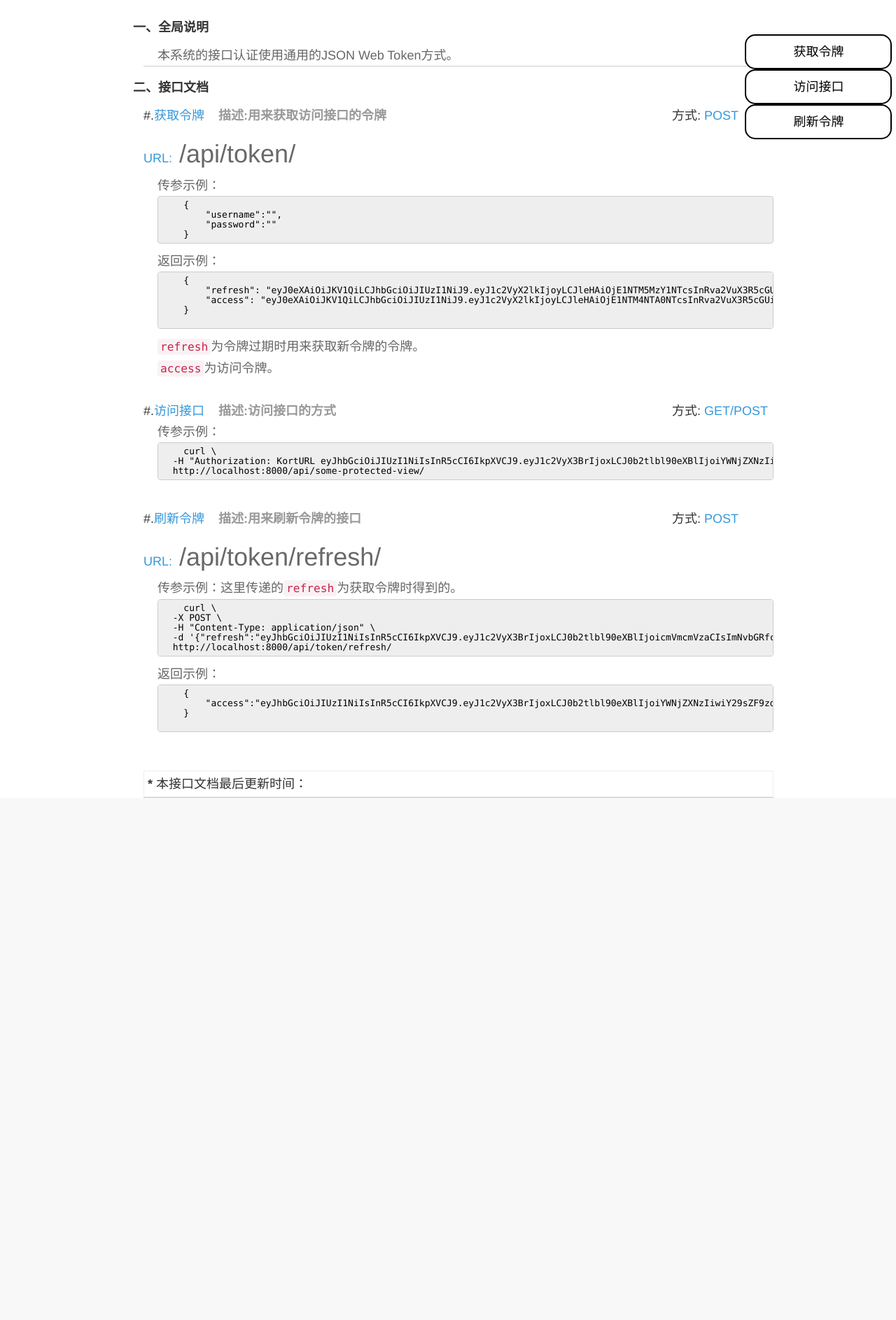
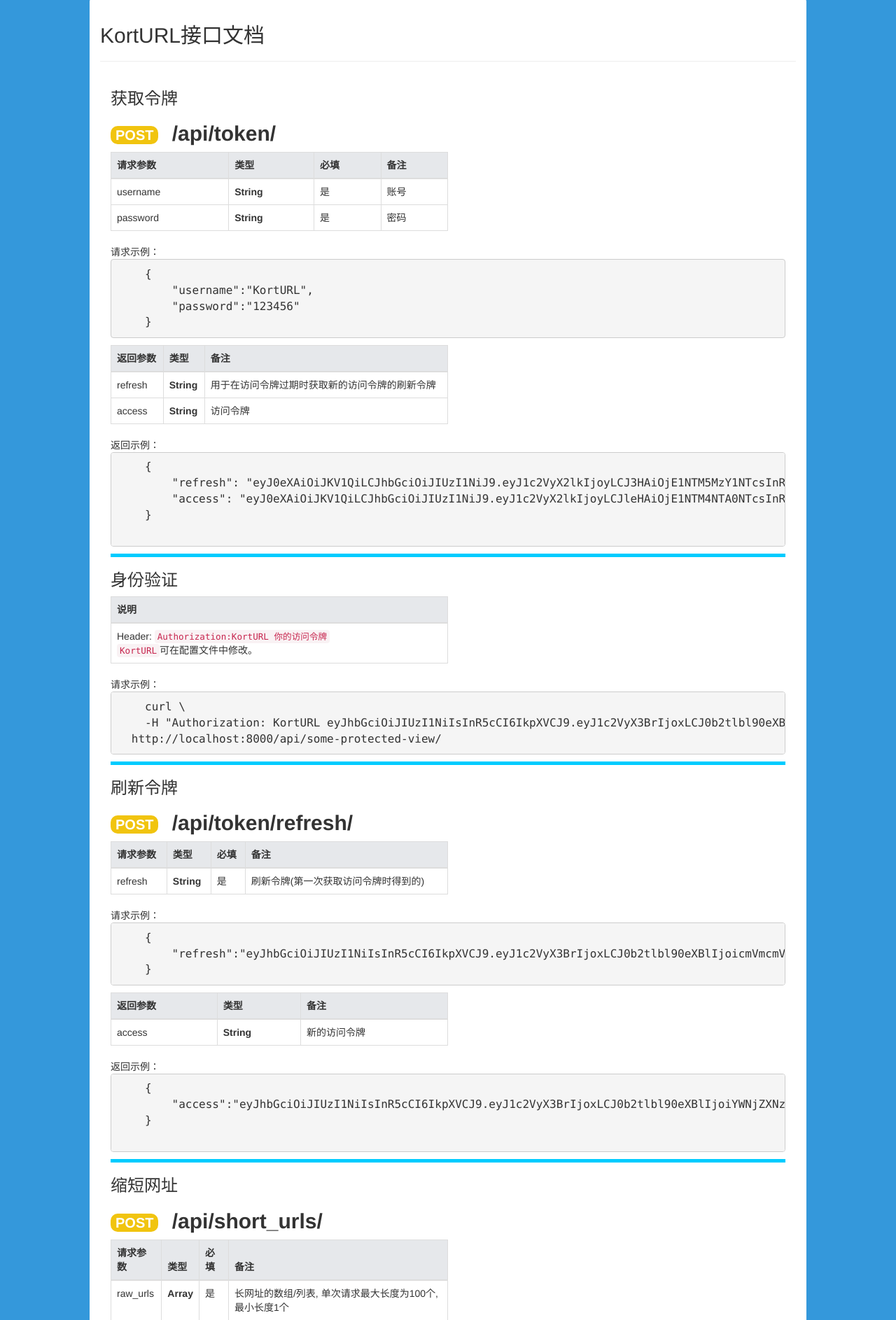
Before and after one commit to skyxv/KortURL, a Django app: page /docs/ in a window 1280 px wide. Shown: the part 51-1937 px from the top of the page at 70% size. Before the commit the page ends 1191 px from the top, so only its background shows below. Run offline with Django 3.2, Linux system fonts and the light colour scheme; parts of the project's set-up code (start-up, migrations or seed data) failed here and were passed over; some libraries are stand-ins or nearby versions.

Commit message:
Updated the page style to make the page more beautiful

```diff
--- a/templates/doc.html
+++ b/templates/doc.html
@@ -2,91 +2,243 @@
 {% load static %}
 {% load custom_tags %}
 {% block title %}接口文档{% endblock title %}
-{% block body_style %}style="background-color: white;"{% endblock body_style %}
-{% block extra_header %}
-<link rel="stylesheet" href="{% static 'css/api.css' %}">
-{% endblock extra_header %}
 
 {% block body %}
-    <div id="cont">
-    <div class='fun'>
-        <br>
-        <br>
-        <div class='lineface'>一、全局说明 </div>
-        <div class='says'>
-           本系统的接口认证使用通用的JSON Web Token方式。<br>
-        </div>
-    </div>
-    <div class='fun'>
-        <div class='lineface'>二、接口文档</div>
+    <div class="doc_body">
+            <h2>{{ "KortURL"| get_site_name }}接口文档</h2>
+            <hr>
+        <div class="container-fluid">
+            <div class="api">
+            <h3>获取令牌</h3>
+        <h2><span class="badge badge_post">POST</span><strong>/api/token/</strong></h2>
+            <table class="table table-bordered" style="width: 50%;">
+                <thead>
+                <tr>
+                    <th class="table_th">请求参数</th>
+                    <th class="table_th">类型</th>
+                    <th class="table_th">必填</th>
+                    <th class="table_th">备注</th>
+                </tr>
+                </thead>
+                <tbody>
+                <tr>
+                    <td>username</td>
+                    <td><strong>String</strong></td>
+                    <td>是</td>
+                    <td>账号</td>
+                </tr>
+                <tr>
+                    <td>password</td>
+                    <td><strong>String</strong></td>
+                    <td>是</td>
+                    <td>密码</td>
+                </tr>
+                </tbody>
+            </table>
 
-        <a name="获取令牌接口"></a>
-        <span class='le'>#.<em>获取令牌</em> <b>描述:用来获取访问接口的令牌</b></span>
-        <span class='ri'>方式:<em> POST</em></span>
-        <h1><em>URL:</em>    <span style="color: dimgray;">/api/token/</span></h1>
-        <div class='says'>传参示例：
-<pre class="intersays">
+                    <div>请求示例：
+<pre class="pre_font">
     {
-        "username":"",
-        "password":""
+        "username":"KortURL",
+        "password":"123456"
     }
 </pre>
 
                     </div>
-        <div class='says'>返回示例：
-    <pre class="intersays">
+
+            <table class="table table-bordered" style="width: 50%;">
+                <thead>
+                <tr>
+                    <th class="table_th">返回参数</th>
+                    <th class="table_th">类型</th>
+                    <th class="table_th">备注</th>
+                </tr>
+                </thead>
+                <tbody>
+                <tr>
+                    <td>refresh</td>
+                    <td><strong>String</strong></td>
+                    <td>用于在访问令牌过期时获取新的访问令牌的刷新令牌</td>
+                </tr>
+                <tr>
+                    <td>access</td>
+                    <td><strong>String</strong></td>
+                    <td>访问令牌</td>
+                </tr>
+                </tbody>
+            </table>
+                <div>返回示例：
+    <pre class="pre_font">
     {
-        "refresh": "eyJ0eXAiOiJKV1QiLCJhbGciOiJIUzI1NiJ9.eyJ1c2VyX2lkIjoyLCJleHAiOjE1NTM5MzY1NTcsInRva2VuX3R5cGUiOiJyZWZyZXNoIiwianRpIjoiY2JkOTg0ZWQzOTlmNGRiZmEwZGYzZTJiMGNhZWM2YzQifQ.S_xcMrRTx3YjB_TwcUo1-n3tmW9Ae6WiufEwaxu9ahw",
+        "refresh": "eyJ0eXAiOiJKV1QiLCJhbGciOiJIUzI1NiJ9.eyJ1c2VyX2lkIjoyLCJ3HAiOjE1NTM5MzY1NTcsInRva2VuX3R5cGUiOiJyZWZyZXNoIiwianRpIjoiY2JkOTg0ZWQzOTlmNGRiZmEwZGYzZTJiMGNhZWM2YzQifQ.S_xcMrRTx3YjB_TwcUo1-n3tmW9Ae6WiufEwaxu9ahw",
         "access": "eyJ0eXAiOiJKV1QiLCJhbGciOiJIUzI1NiJ9.eyJ1c2VyX2lkIjoyLCJleHAiOjE1NTM4NTA0NTcsInRva2VuX3R5cGUiOiJhY2Nlc3MiLCJqdGkiOiJjZTBiZjY2OWI2ZjU0N2Y2OGY3MGQ2MmE0OWE0ZmQ5MiJ9.qp2ym9AW19aORXp9ePI9zKi5UmTLfQfCxKkAlUKnrk0"
     }
     </pre>
-            <code>refresh</code>为令牌过期时用来获取新令牌的令牌。<br>
-            <code>access</code>为访问令牌。
                 </div>
-<br>
-        <a name="访问接口"></a>
-        <span class='le'>#.<em>访问接口</em> <b>描述:访问接口的方式</b></span>
-        <span class='ri'>方式:<em> GET/POST</em></span>
-        <div class='says'>传参示例：
-<pre class="intersays">
+        </div>
+
+            <div class="api">
+            <h3>身份验证</h3>
+            <table class="table table-bordered" style="width: 50%;">
+                <thead>
+                <tr>
+                    <th class="table_th">说明</th>
+                </tr>
+                </thead>
+                <tbody>
+                <tr>
+                    <td>Header: <code>Authorization:KortURL 你的访问令牌</code><br>
+                        <code>KortURL</code>可在配置文件中修改。
+                    </td>
+                </tr>
+                </tbody>
+            </table>
+            <div>请求示例：
+<pre class="pre_font">
     curl \
     -H "Authorization: KortURL eyJhbGciOiJIUzI1NiIsInR5cCI6IkpXVCJ9.eyJ1c2VyX3BrIjoxLCJ0b2tlbl90eXBlIjoiYWNjZXNzIiwiY29sZF9zdHVmZiI6IuKYgyIsImV4cCI6MTIzNDU2LCJqdGkiOiJmZDJmOWQ1ZTFhN2M0MmU4OTQ5MzVlMzYyYmNhOGJjYSJ9.NHlztMGER7UADHZJlxNG0WSi22a2KaYSfd1S-AuT7lU" \
   http://localhost:8000/api/some-protected-view/
 </pre>
+
             </div>
-<br>
-        <a name="刷新令牌"></a>
-        <span class='le'>#.<em>刷新令牌</em> <b>描述:用来刷新令牌的接口</b></span>
-        <span class='ri'>方式:<em> POST</em></span>
-        <h1><em>URL:</em>    <span style="color: dimgray;">/api/token/refresh/</span></h1>
-        <div class='says'>传参示例：这里传递的<code>refresh</code>为获取令牌时得到的。
-<pre class="intersays">
-    curl \
-  -X POST \
-  -H "Content-Type: application/json" \
-  -d '{"refresh":"eyJhbGciOiJIUzI1NiIsInR5cCI6IkpXVCJ9.eyJ1c2VyX3BrIjoxLCJ0b2tlbl90eXBlIjoicmVmcmVzaCIsImNvbGRfc3R1ZmYiOiLimIMiLCJleHAiOjIzNDU2NywianRpIjoiZGUxMmY0ZTY3MDY4NDI3ODg5ZjE1YWMyNzcwZGEwNTEifQ.aEoAYkSJjoWH1boshQAaTkf8G3yn0kapko6HFRt7Rh4"}' \
-  http://localhost:8000/api/token/refresh/
+        </div>
+
+            <div class="api">
+            <h3>刷新令牌</h3>
+        <h2><span class="badge badge_post">POST</span><strong>/api/token/refresh/</strong></h2>
+            <table class="table table-bordered" style="width: 50%;">
+                <thead>
+                <tr>
+                    <th class="table_th">请求参数</th>
+                    <th class="table_th">类型</th>
+                    <th class="table_th">必填</th>
+                    <th class="table_th">备注</th>
+                </tr>
+                </thead>
+                <tbody>
+                <tr>
+                    <td>refresh</td>
+                    <td><strong>String</strong></td>
+                    <td>是</td>
+                    <td>刷新令牌(第一次获取访问令牌时得到的)</td>
+                </tr>
+                </tbody>
+            </table>
+
+            <div>请求示例：
+<pre class="pre_font">
+    {
+        "refresh":"eyJhbGciOiJIUzI1NiIsInR5cCI6IkpXVCJ9.eyJ1c2VyX3BrIjoxLCJ0b2tlbl90eXBlIjoicmVmcmVzaCIsImNvbGRfc3R1ZmYiOiLimIMiLCJleHAiOjIzNDU2NywianRpIjoiZGUxMmY0ZTY3MDY4NDI3ODg5ZjE1YWMyNzcwZGEwNTEifQ.aEoAYkSJjoWH1boshQAaTkf8G3yn0kapko6HFRt7Rh4"
+    }
 </pre>
 
             </div>
-        <div class='says'>返回示例：
-    <pre class="intersays">
+
+            <table class="table table-bordered" style="width: 50%;">
+                <thead>
+                <tr>
+                    <th class="table_th">返回参数</th>
+                    <th class="table_th">类型</th>
+                    <th class="table_th">备注</th>
+                </tr>
+                </thead>
+                <tbody>
+                <tr>
+                    <td>access</td>
+                    <td><strong>String</strong></td>
+                    <td>新的访问令牌</td>
+                </tr>
+                </tbody>
+            </table>
+                <div>返回示例：
+    <pre class="pre_font">
     {
         "access":"eyJhbGciOiJIUzI1NiIsInR5cCI6IkpXVCJ9.eyJ1c2VyX3BrIjoxLCJ0b2tlbl90eXBlIjoiYWNjZXNzIiwiY29sZF9zdHVmZiI6IuKYgyIsImV4cCI6MTIzNTY3LCJqdGkiOiJjNzE4ZTVkNjgzZWQ0NTQyYTU0NWJkM2VmMGI0ZGQ0ZSJ9.ekxRxgb9OKmHkfy-zs1Ro_xs1eMLXiR17dIDBVxeT-w"
     }
     </pre>
                 </div>
-<br>
+        </div>
 
-    <div class="info">
-        <b>*</b> 本接口文档最后更新时间：<span class="red"><?php echo date("Y-m-d H:i:s",filemtime(__FILE__));?></span><br>
+            <div class="api">
+            <h3>缩短网址</h3>
+        <h2><span class="badge badge_post">POST</span><strong>/api/short_urls/</strong></h2>
+            <table class="table table-bordered" style="width: 50%;">
+                <thead>
+                <tr>
+                    <th class="table_th">请求参数</th>
+                    <th class="table_th">类型</th>
+                    <th class="table_th">必填</th>
+                    <th class="table_th">备注</th>
+                </tr>
+                </thead>
+                <tbody>
+                <tr>
+                    <td>raw_urls</td>
+                    <td><strong>Array</strong></td>
+                    <td>是</td>
+                    <td>长网址的数组/列表, 单次请求最大长度为100个,最小长度1个</td>
+                </tr>
+                </tbody>
+            </table>
+
+            <div>请求示例：
+<pre class="pre_font">
+    {
+	    "raw_urls": ["https://www.google.com", "https://cn.bing.com", "https://github.com"]
+    }
+</pre>
+
+            </div>
+
+            <table class="table table-bordered" style="width: 50%;">
+                <thead>
+                <tr>
+                    <th class="table_th">返回参数</th>
+                    <th class="table_th">类型</th>
+                    <th class="table_th">备注</th>
+                </tr>
+                </thead>
+                <tbody>
+                <tr>
+                    <td>long_url</td>
+                    <td><strong>String</strong></td>
+                    <td>长网址</td>
+                </tr>
+                <tr>
+                    <td>short_url</td>
+                    <td><strong>String</strong></td>
+                    <td>短网址</td>
+                </tr>
+                <tr>
+                    <td>invalid_urls</td>
+                    <td><strong>Array</strong></td>
+                    <td>无效的长网址列表</td>
+                </tr>
+                </tbody>
+            </table>
+                <div>返回示例：
+    <pre class="pre_font">
+    {
+        "results": [
+            {
+                "long_url": "https://www.google.com",
+                "short_url": "https://localhost:8000/AJKzcmj"
+            },
+            {
+                "long_url": "https://cn.bing.com",
+                "short_url": "https://localhost:8000/VWx4mqz"
+            },
+            {
+                "long_url": "https://github.com",
+                "short_url": "https://localhost:8000/VBM3yNu"
+            }
+        ],
+        "invalid_urls": []
+    }
+    </pre>
                 </div>
         </div>
 
-
-        <!--浮动接口导航栏-->
-        <div id="floatMenu">
-          <ul class="menu"></ul>
     </div>
 </div>
 
@@ -95,20 +247,3 @@
 
 {% block footer %}
 {% endblock footer %}
-
-{% block extra_js %}
-<script language="javascript">
-var name = "#floatMenu";
-var menuYloc = null;
-$(document).ready(function(){
-    $(".le > em").each(function(index, element){
-        $(".menu").append(" <li><a href='#"+ $(this).text() +"'>"+ $(this).text()+"</a></li>");
-    });
-    menuYloc = parseInt($(name).css("top").substring(0,$(name).css("top").indexOf("px")))
-    $(window).scroll(function () {
-        offset = menuYloc+$(document).scrollTop()+"px";
-        $(name).animate({top:offset},{duration:500,queue:false});
-    });
-});
-</script>
-{% endblock extra_js %}
```
Lines whose indentation alone changed are shown as unchanged.
